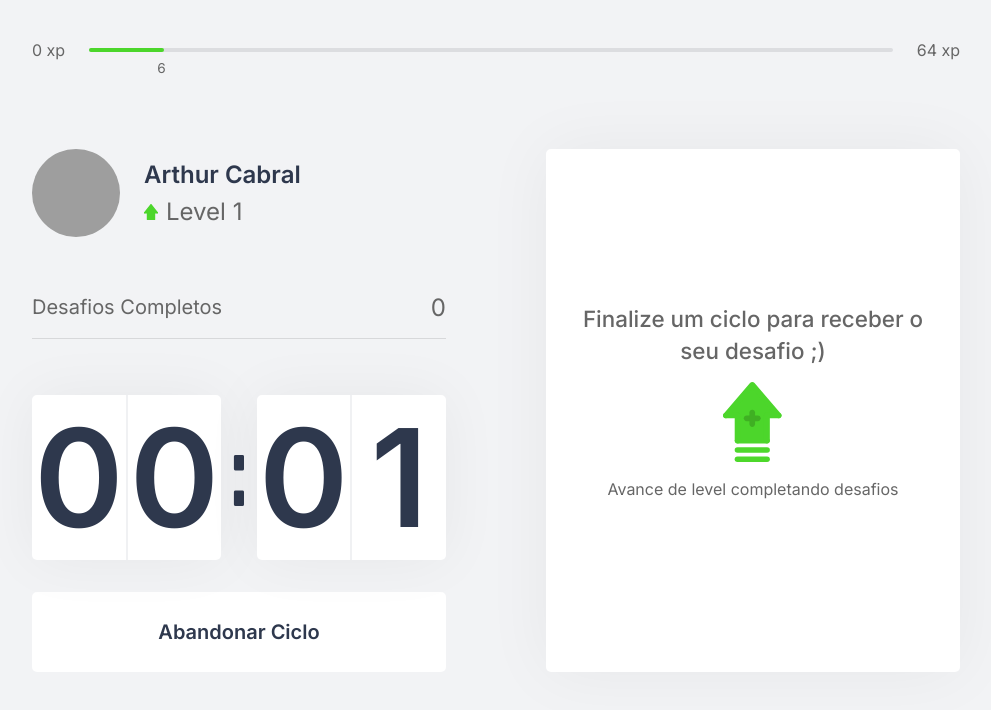
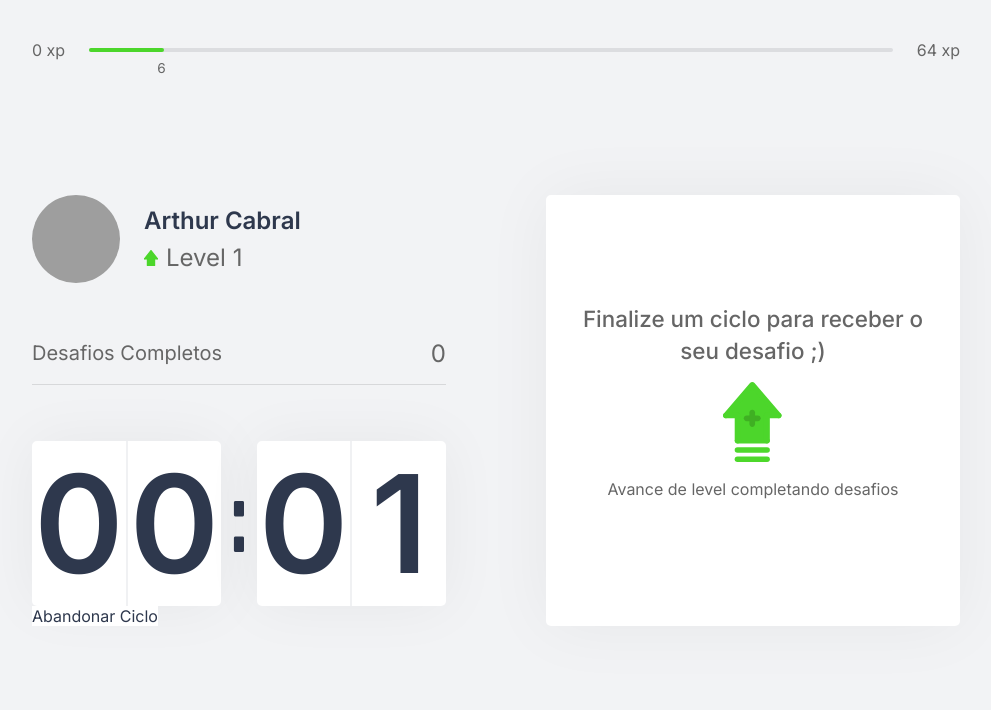
Before and after one commit to Ah-Cabral/NLW, a Next.js app: page / in a window 1280 px wide. Both pictures are taken after a click on the button "Iniciar Ciclo". Shown: the top 710 px of the page, without its empty margins (144-1135 px from the left). Built offline with nearby package versions, Linux system fonts and the light colour scheme; grey boxes are pictures that could not be loaded.

Commit message:
Changing Countdown

```diff
--- a/src/components/Countdown.tsx
+++ b/src/components/Countdown.tsx
@@ -6,7 +6,7 @@ import { CountdownContext } from '../contexts/CountdownContext'
 import styles from '../styles/components/Countdown.module.css'
 
 //Exportando a função (Componente) Countdown
-export function Countdown(){
+export function Countdown() {
 
     const {
         minutes,
@@ -14,7 +14,7 @@ export function Countdown(){
         hasFinished,
         isActive,
         startCountdown,
-        resetCountdown} = useContext(CountdownContext)
+        resetCountdown } = useContext(CountdownContext)
 
     //Declarando por desestruturação as variáveis minuteLeft e minuteRight,
     //que seráo as variáveis dos dois números representantes dos segundos.
@@ -24,7 +24,7 @@ export function Countdown(){
     //que seráo as variáveis dos dois números representantes dos segundos.
     const [secondLeft, secondRight] = String(seconds).padStart(2, '0').split('');
 
-    return(
+    return (
         <div>
             <div className={styles.countdownContainer}>
                 <div>
@@ -38,19 +38,19 @@ export function Countdown(){
                 </div>
             </div>
 
-            {hasFinished ?(
+            {hasFinished ? (
                 <button
                     disabled
                     className={`${styles.countdownButton}`}>
                     Ciclo Encerrado
                 </button>
-            ): (
+            ) : (
                     //Utilizando Fragment
                     <>
                         { isActive ? (
 
                             <button
-                    type="button" onClick={resetCountdown} className={`${styles.countdownButton} ${styles.countdownButtonActive}`}>
+                                type="button" onClick={resetCountdown} className={`${styles.countdownButtonActive} ${styles.countdownButtonActive}`}>
                                 Abandonar Ciclo
                             </button>
 
```
Lines whose indentation alone changed are shown as unchanged.
